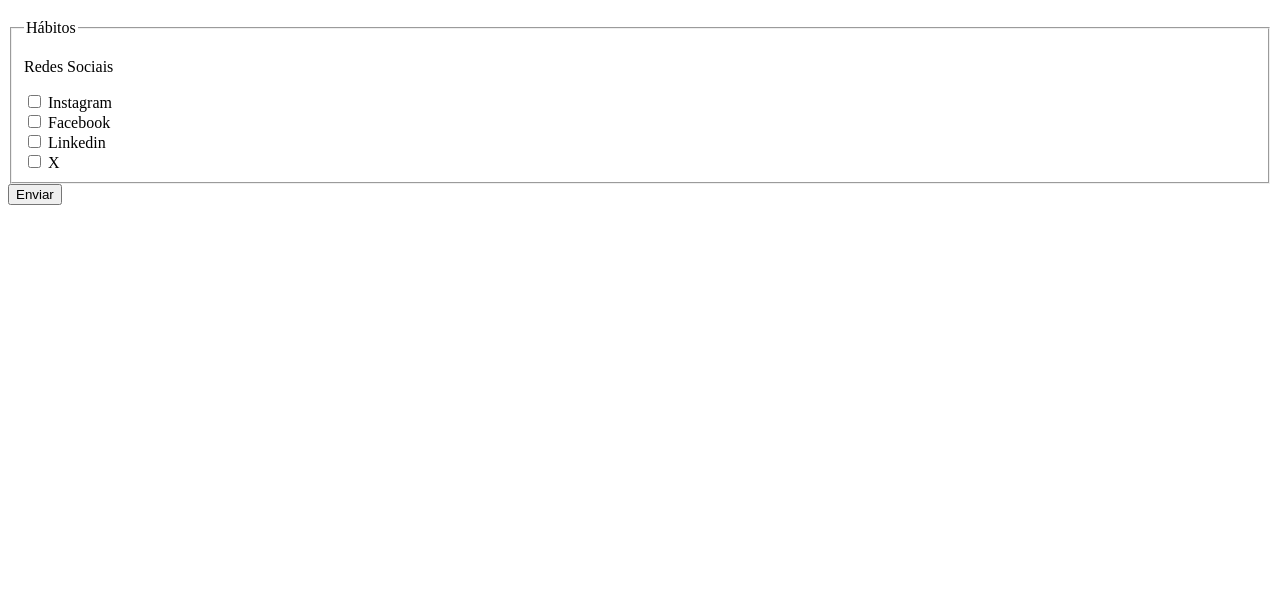
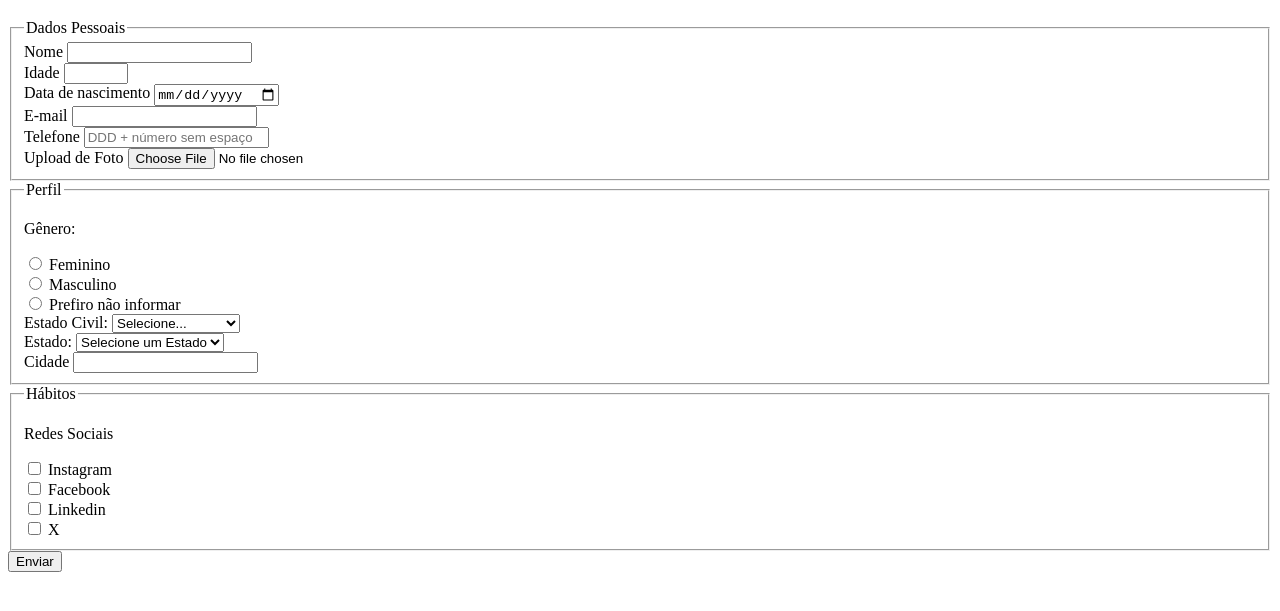
Before and after one commit to FelipeMarcelDEV/pesquisa-culturama, a plain HTML site: page index.html in a window 1280 px wide. Shown: the part 61-672 px from the top of the page. Drawn offline with Linux system fonts and the light colour scheme.

Commit message:
Adiciona IDS aos inputs

```diff
--- a/index.html
+++ b/index.html
@@ -11,45 +11,45 @@
     </header>
     <section>
         <form action="" method="get">
-            <!-- <fieldset>
+            <fieldset>
                 <legend>Dados Pessoais</legend>
 
-            <label for="userName">Nome</label>
-            <input type="text" name="userName" required>
+            <label for="name">Nome</label>
+            <input id="name" name="userName" required>
             <br>
-            <label for="userAge">Idade</label>
-            <input type="number" name="userAge" min="12" max="100" required>
+            <label for="age">Idade</label>
+            <input id="age" type="number" name="userAge" min="12" max="100" required>
             <br>
             <label for="birthdate">Data de nascimento</label>
-            <input type="date" name="birthdate">
+            <input id="birthdate" type="date" name="birthdate">
             <br>
-            <label for="userEmail">E-mail</label>
-            <input type="email" name="userEmail" required>
+            <label for="email">E-mail</label>
+            <input id="email" type="email" name="userEmail" required>
             <br>
-            <label for="userPhoneNumber">Telefone</label>
-            <input type="tel" name="userPhoneNumber" pattern="[0-9]{11}" placeholder="DDD + número sem espaço">
+            <label for="phonenumber">Telefone</label>
+            <input id="phonenumber" type="tel" name="userPhoneNumber" pattern="[0-9]{11}" placeholder="DDD + número sem espaço">
             <br>
-            <label for="userImage">Upload de Foto</label>
-            <input type="file" accept="image/*" name="userImage">
+            <label for="userimage">Upload de Foto</label>
+            <input id="userimage" type="file" accept="image/*" name="userImage">
             <br>
-            </fieldset> -->
+            </fieldset>
 
-           <!-- <fieldset>
+           <fieldset>
                 <legend>Perfil</legend>
 
                 <p>Gênero:</p>
-                <input type="radio" name="userGender" value="Feminino">
-                <label for="userGender">Feminino</label>
+                <input id="fem" type="radio" name="userGender" value="Feminino">
+                <label for="fem">Feminino</label>
                 <br>
-                <input type="radio" name="userGender" value="Masculino">
-                <label for="userGender">Masculino</label>
+                <input id="masc" type="radio" name="userGender" value="Masculino">
+                <label for="masc">Masculino</label>
                 <br>
-                <input type="radio" name="userGender" value="notInformed">
+                <input id="notInformed" type="radio" name="userGender" value="notInformed">
                 <label for="notInformed">Prefiro não informar</label>
 
                 <br>
-                <label>Estado Civil:</label>
-                <select name="maritalStatus">
+                <label for="maritalStatus">Estado Civil:</label>
+                <select id="maritalStatus" name="userMaritalStatus">
                     <option value="notSelected">Selecione...</option>
                     <option value="casado">Casado</option>
                     <option value="solteiro">Solteiro</option>
@@ -58,8 +58,8 @@
                     </select>
 
                 <br>
-                <label>Estado:</label>
-                <select name="state" required>
+                <label for="state">Estado:</label>
+                <select id="state" name="userState" required>
                     <option value="notSelected">Selecione um Estado</option>
                     <option value="AC">Acre</option>
                     <option value="AL">Alagoas</option>
@@ -90,24 +90,24 @@
                     <option value="TO">Tocantins</option>
                 </select>
                 <br>
-                <label for="userCity">Cidade</label>
-                <input type="text" name="userCity">
-            </fieldset> -->
+                <label for="city">Cidade</label>
+                <input id="city" type="text" name="userCity">
+            </fieldset>
 
             <fieldset>
                 <legend>Hábitos</legend>
                 <p>Redes Sociais</p>
-                <input type="checkbox" name="social" value="instagram">
-                <label for="social">Instagram</label>
+                <input id="instagram" type="checkbox" name="social" value="instagram">
+                <label for="instagram">Instagram</label>
                 <br>
-                <input type="checkbox" name="social" value="facebook">
-                <label for="social">Facebook</label>
+                <input id="facebook" type="checkbox" name="social" value="facebook">
+                <label for="facebook">Facebook</label>
                 <br>
-                <input type="checkbox" name="social" value="linkedin">
-                <label for="social">Linkedin</label>
+                <input id="linkedin" type="checkbox" name="social" value="linkedin">
+                <label for="linkedin">Linkedin</label>
                 <br>
-                <input type="checkbox" name="social" value="x">
-                <label for="social">X</label>
+                <input id="x" type="checkbox" name="social" value="x">
+                <label for="x">X</label>
                 <br>
 
             </fieldset>
```
